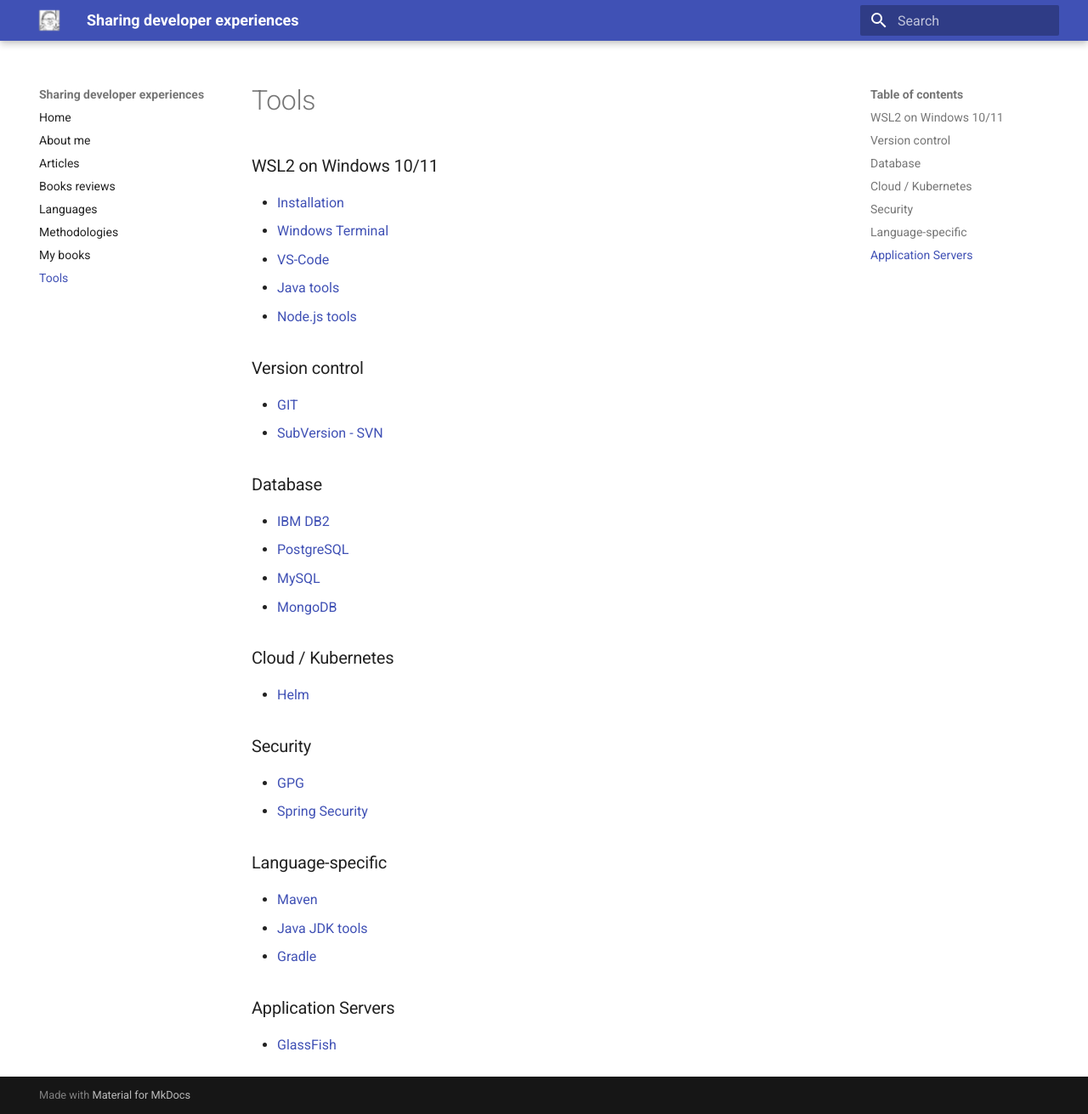
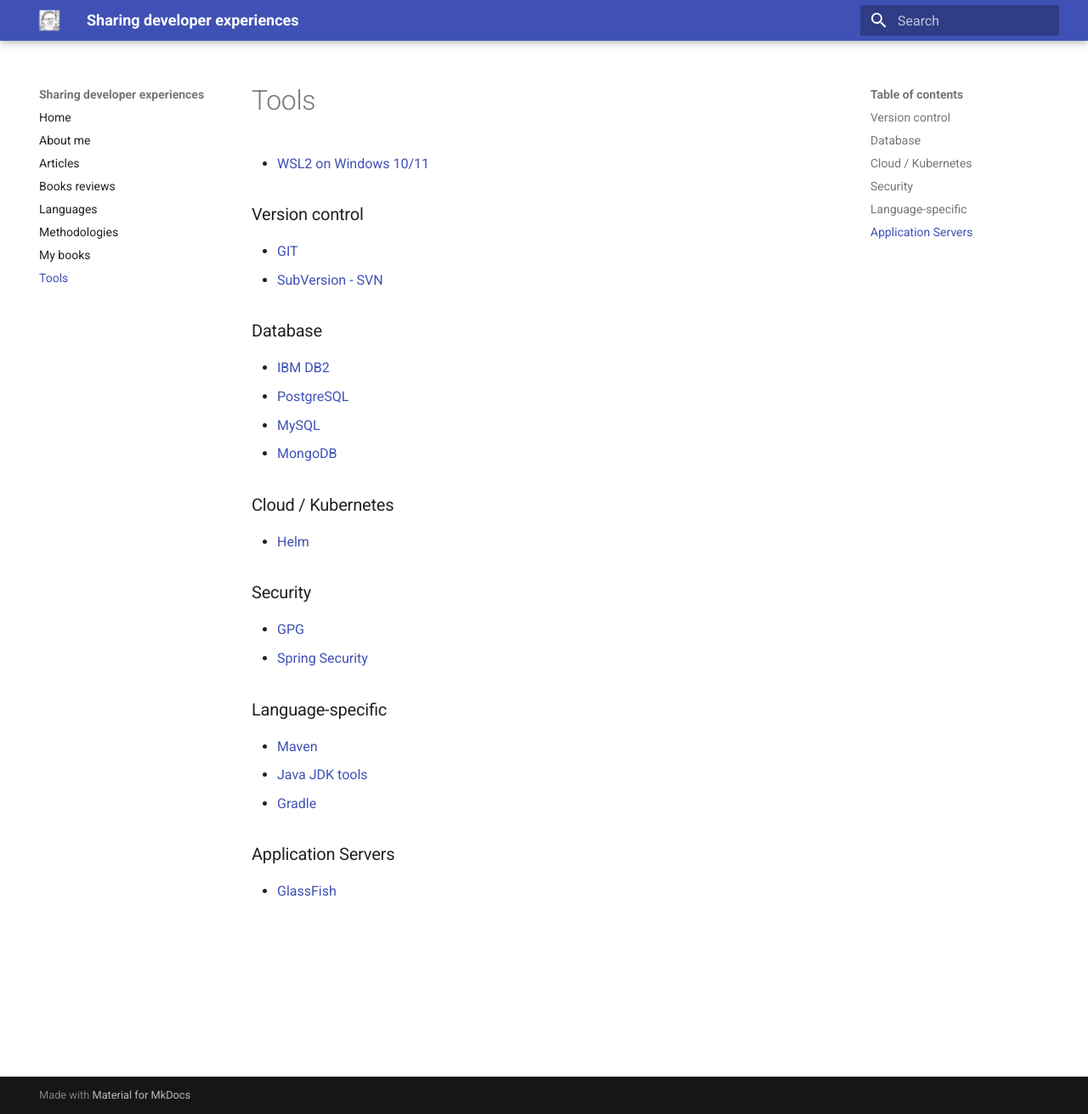
Before and after one commit to gualtierotesta/blog, an MkDocs documentation site: the page built from docs/tools/index.md, in a window 1280 px wide and 1311 px high. Shown: the whole window at 85% size. Built offline with MkDocs 1.6.1 and Material for MkDocs 9.7.7, drawn with Linux system fonts in a browser that asks for light colours.

Commit message:
Revised index

```diff
--- a/docs/tools/index.md
+++ b/docs/tools/index.md
@@ -1,12 +1,6 @@
 # Tools
 
-### WSL2 on Windows 10/11
-
-* [Installation](wsl2/installation)
-* [Windows Terminal](wsl2/windows-terminal)
-* [VS-Code](wsl2/vs-code)
-* [Java tools](wsl2/java-tools)
-* [Node.js tools](wsl2/nodejs-tools)
+* [WSL2 on Windows 10/11](wsl)
 
 ### Version control
 
```
Also changed, not shown: docs/tools/wsl/index.md (added, +7 -0 lines).
